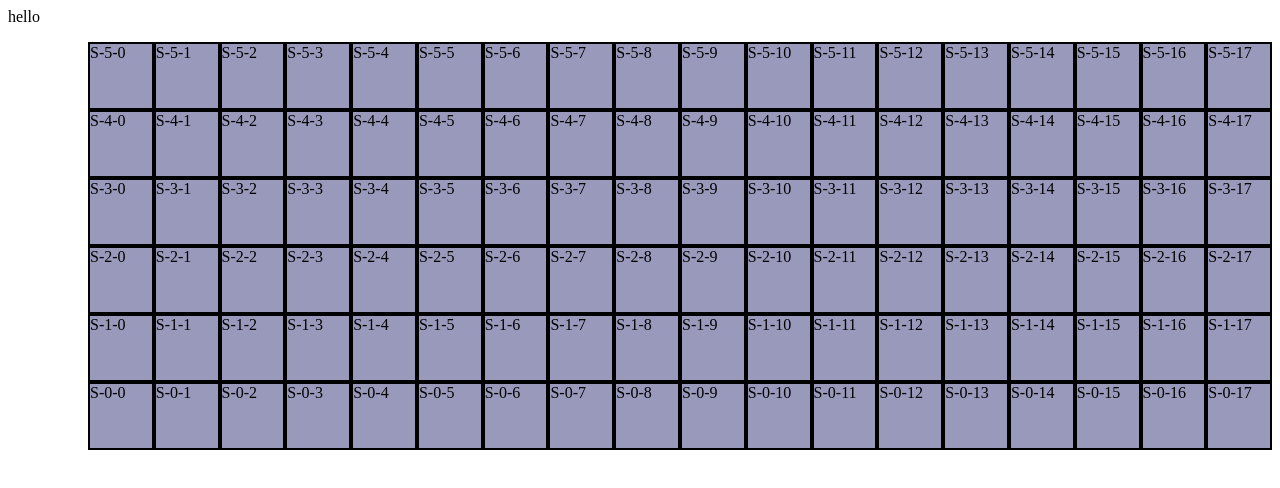
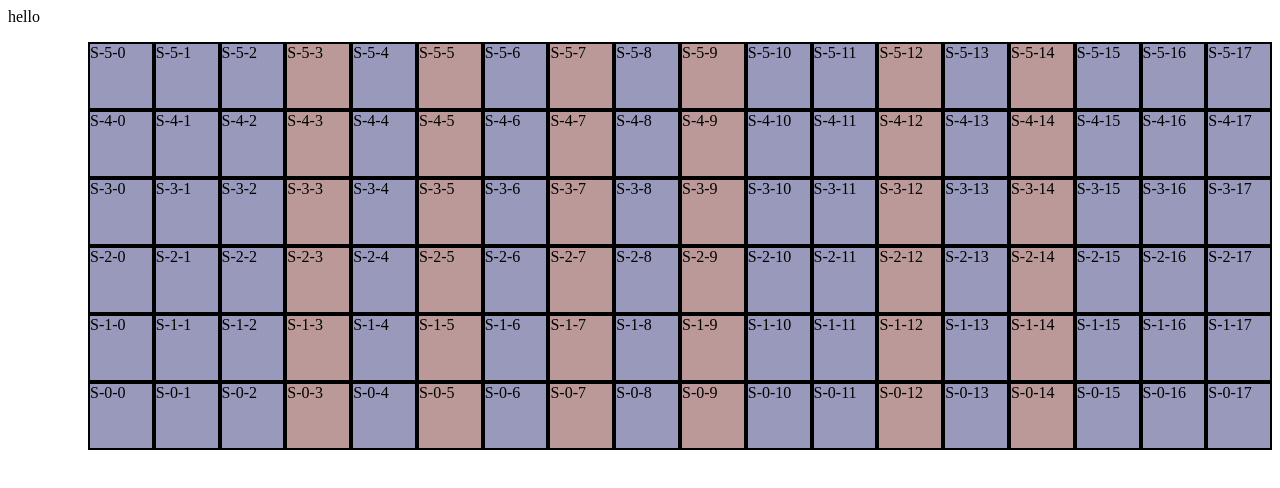
Before and after one commit to wolfram74/fretboard_visualizer, a plain HTML site: page docs/index.html in a window 1280 px wide. Drawn offline with Linux system fonts and the light colour scheme.

Commit message:
colored special frets

```diff
--- a/docs/styles/main.css
+++ b/docs/styles/main.css
@@ -15,3 +15,22 @@
   display: flex;
   list-style-type: none;
 }
+
+.frets .fret:nth-child(4) {
+  background-color: #b99
+}
+.frets .fret:nth-child(6) {
+  background-color: #b99
+}
+.frets .fret:nth-child(8) {
+  background-color: #b99
+}
+.frets .fret:nth-child(10) {
+  background-color: #b99
+}
+.frets .fret:nth-child(13) {
+  background-color: #b99
+}
+.frets .fret:nth-child(15) {
+  background-color: #b99
+}
```
